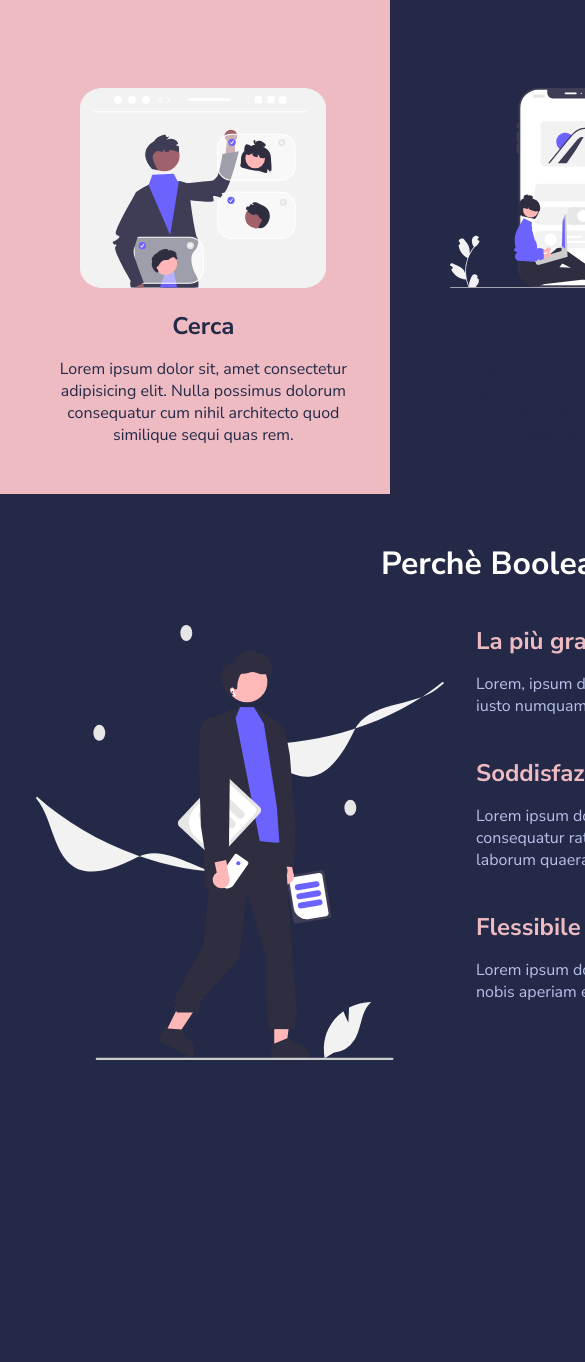
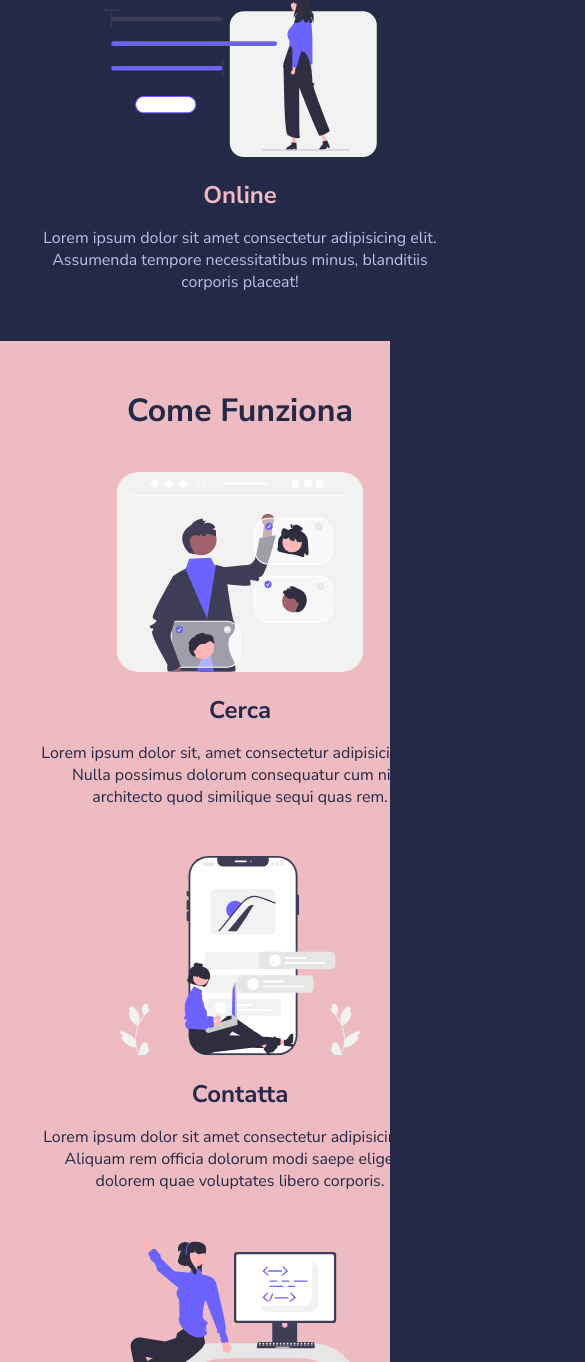
Before and after one commit to ImBlindForU/html-css-resp-wannabe, a plain HTML site: page index.html in a window 390 px wide. Shown: the part 638-2000 px from the top of the page, 585 px wide, since content can reach past the window. Before the commit the page ends 1752 px from the top, so only its background shows below. Drawn offline with Linux system fonts and the light colour scheme.

Commit message:
esercizio completato

```diff
--- a/css/media.css
+++ b/css/media.css
@@ -1 +1,46 @@
 /* Tablet */
+
+@media screen and (max-width: 780px) {
+    .container {
+        width: 780px;
+    }
+}
+
+
+/* phone */
+
+@media screen and (max-width: 480px) {
+    .container{
+        width: 480px;
+    }
+    .row {
+        flex-direction: column;
+        align-items: center;
+    }
+    .lessons .col {
+        width: 100%;
+    }
+    .steps .col {
+        width: 100%;
+    }
+    .card{
+        margin-bottom: 3rem;
+    }
+    .steps {
+        margin: 0;
+    }
+    .why-us{
+        background-color:#222222;
+        padding-top: 3rem;
+        margin-bottom: 0;
+    }
+    .why-us .col-left {
+        width: 100%;
+        margin-bottom: 3rem;
+    }
+
+    .why-us .col-right {
+        width: 100%;
+    }
+
+}
--- a/index.html
+++ b/index.html
@@ -10,6 +10,11 @@
         />
         <!-- Main Styles -->
         <link rel="stylesheet" href="./css/style.css" />
+        <meta name="viewport" content="width=device-width, initial-scale=1.0">
+
+
+        <!-- media -->
+        <link rel="stylesheet" href="css/media.css">
     </head>
     <body>
         <!--
```
